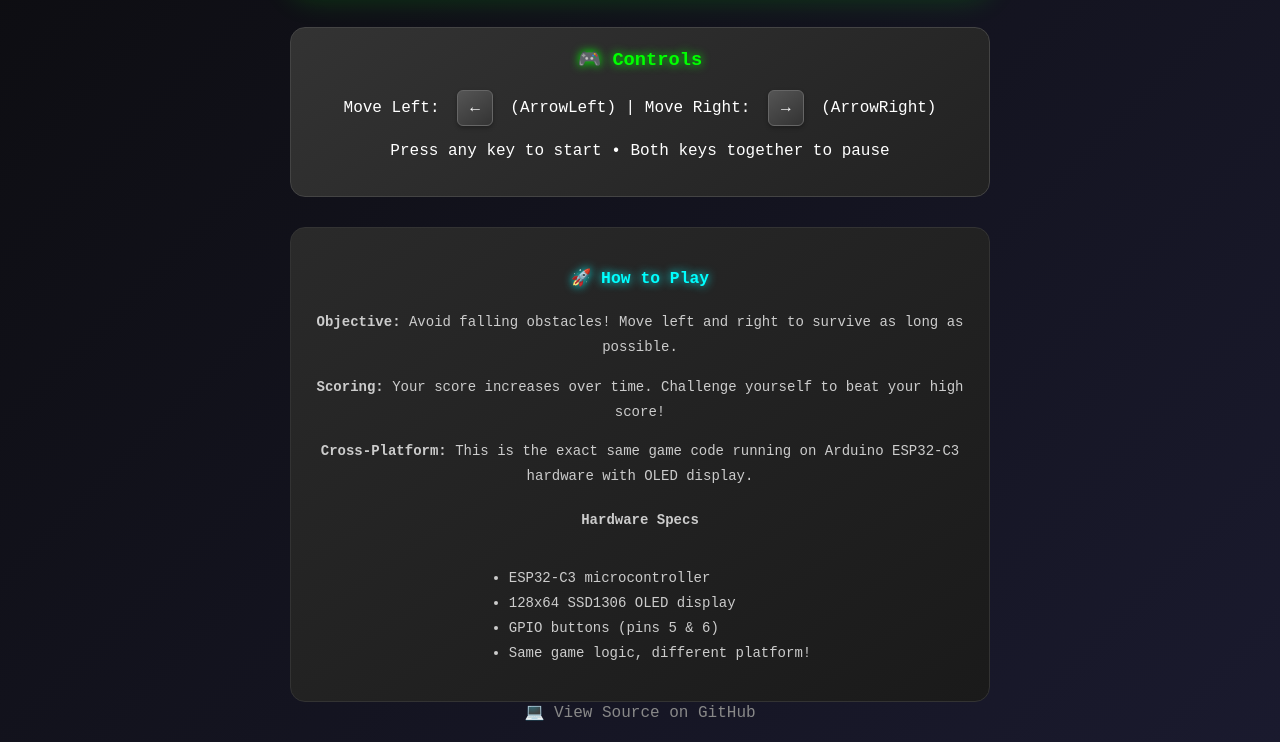
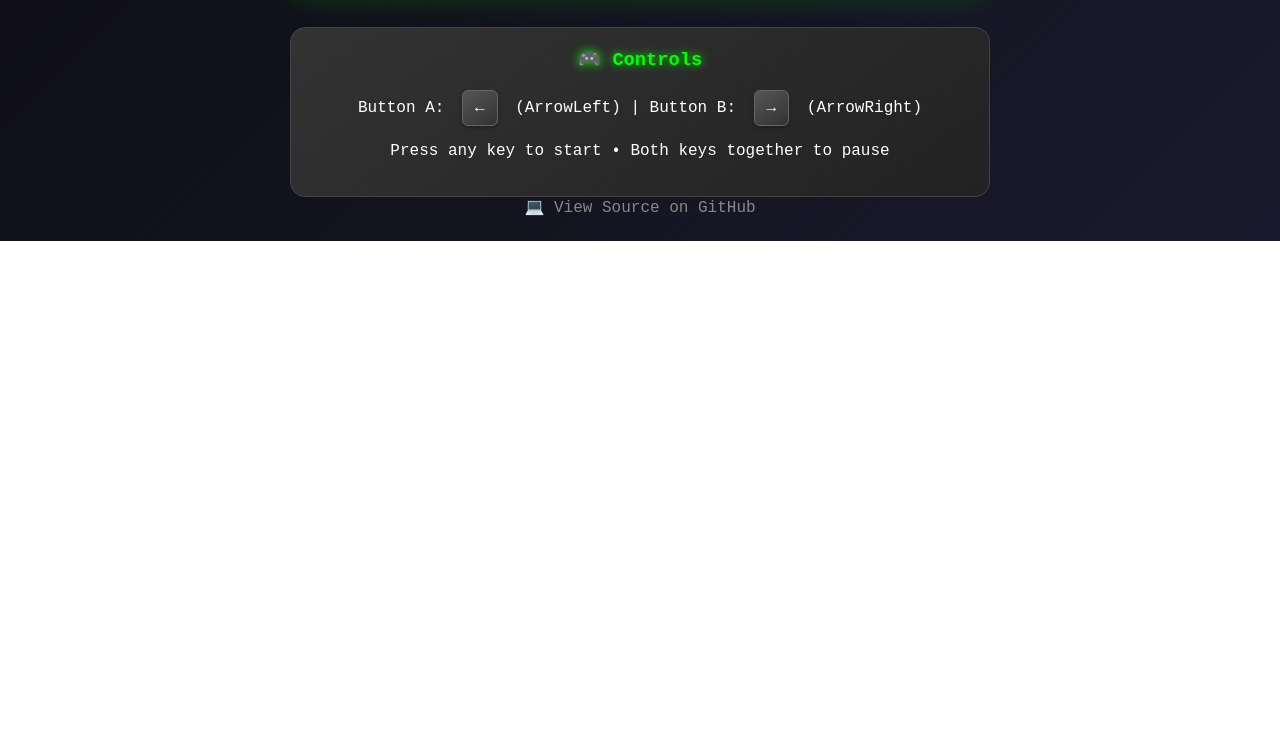
Before and after one commit to akhilparimi97/BLOOP, a plain HTML site: page web/index.html in a window 1280 px wide. Shown: the part 599-1341 px from the top of the page. After the commit the page ends 840 px from the top, so only its background shows below. Drawn offline with Linux system fonts and the light colour scheme; a script that the page names is missing.

Commit message:
Update index.html

```diff
--- a/web/index.html
+++ b/web/index.html
@@ -170,25 +170,10 @@
         <div class="controls">
             <h3>🎮 Controls</h3>
             <p>
-                Move Left: <span class="key">←</span> (ArrowLeft) |
-                Move Right: <span class="key">→</span> (ArrowRight)
+                Button A: <span class="key">←</span> (ArrowLeft) |
+                Button B: <span class="key">→</span> (ArrowRight)
             </p>
             <p>Press any key to start • Both keys together to pause</p>
-        </div>
-
-        <div class="instructions">
-            <h3>🚀 How to Play</h3>
-            <p><strong>Objective:</strong> Avoid falling obstacles! Move left and right to survive as long as possible.</p>
-            <p><strong>Scoring:</strong> Your score increases over time. Challenge yourself to beat your high score!</p>
-            <p><strong>Cross-Platform:</strong> This is the exact same game code running on Arduino ESP32-C3 hardware with OLED display.</p>
-
-            <h4>Hardware Specs</h4>
-            <ul style="text-align: left; display: inline-block;">
-                <li>ESP32-C3 microcontroller</li>
-                <li>128x64 SSD1306 OLED display</li>
-                <li>GPIO buttons (pins 5 & 6)</li>
-                <li>Same game logic, different platform!</li>
-            </ul>
         </div>
 
         <a href="https://github.com/akhilparimi97/BLOOP" class="github-link">
```
